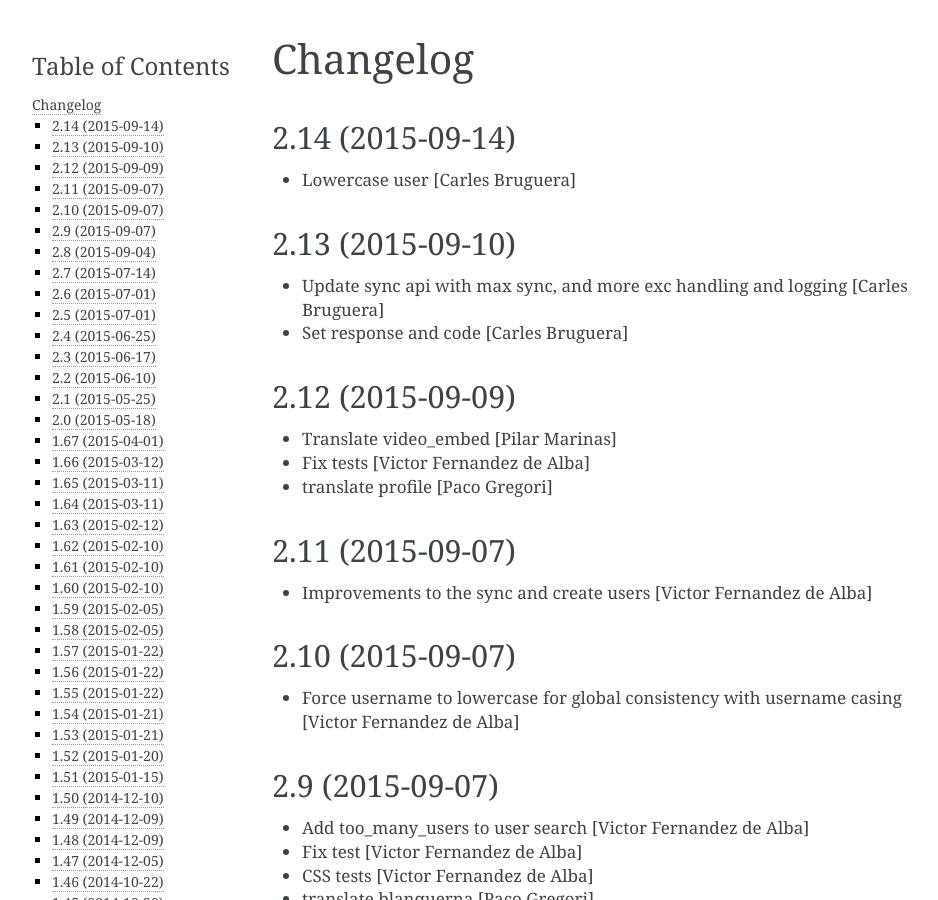
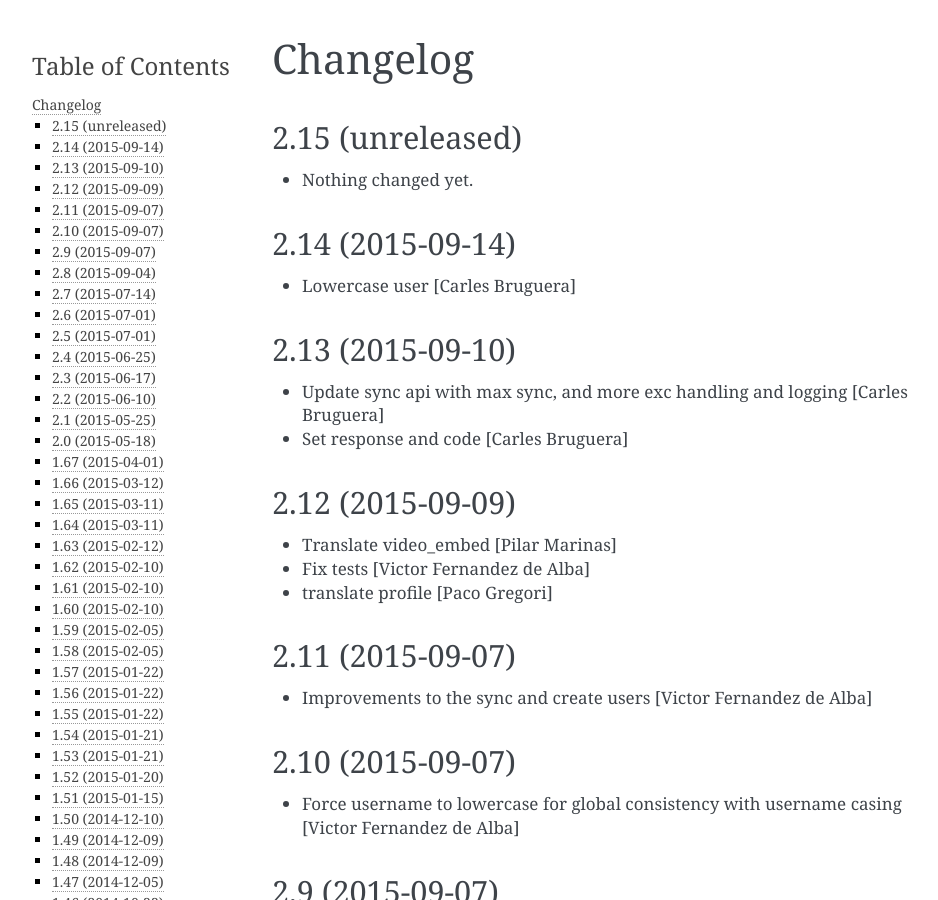
Before and after one commit to UPCnet/ulearn.core, a Sphinx documentation site: the page built from docs/HISTORY.rst, in a window 1280 px wide and 900 px high. Shown: the whole window, without its empty margins (148-1086 px from the left). Built offline with Sphinx 7.4.7, drawn with Linux system fonts in a browser that asks for light colours; pages that are not in the unit, such as notebooks, are missing from menus.

Commit message:
Back to development: 2.15

```diff
--- a/docs/HISTORY.rst
+++ b/docs/HISTORY.rst
@@ -1,5 +1,11 @@
 Changelog
 =========
+
+2.15 (unreleased)
+-----------------
+
+- Nothing changed yet.
+
 
 2.14 (2015-09-14)
 -----------------
--- a/setup.py
+++ b/setup.py
@@ -1,7 +1,7 @@
 from setuptools import setup, find_packages
 import os
 
-version = '2.14'
+version = '2.15.dev0'
 
 README = open('README.rst').read()
 HISTORY = open(os.path.join('docs', 'HISTORY.rst')).read()
```
